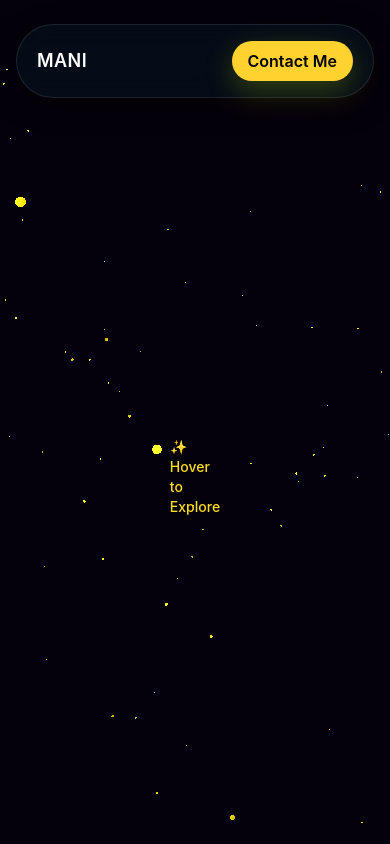
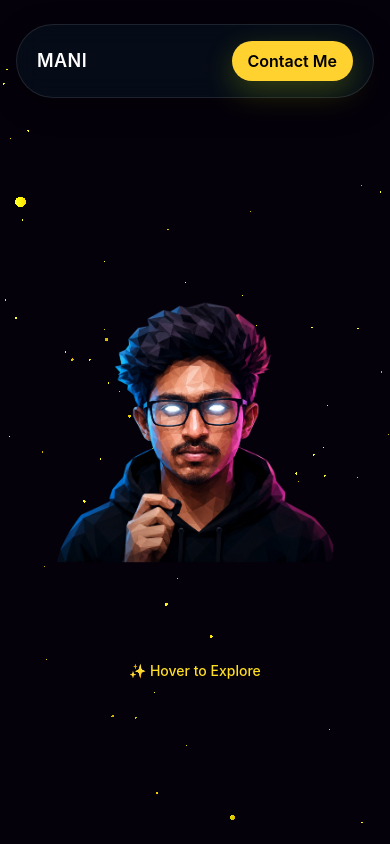
Before and after one commit to mani759/PORTFOLIO, a React app: page / in a window 390 px wide. Shown: the top 844 px of the page. Built offline with nearby package versions, Linux system fonts and the light colour scheme; the HTML template or start-up script is replaced by a standard one.

Commit message:
chanes saved

```diff
--- a/src/components/GlassCard.jsx
+++ b/src/components/GlassCard.jsx
@@ -24,6 +24,9 @@ const GlassCard = ({ title, items, color, icon, index }) => {
       }}
       transition={{
         duration: 0.15,
+      }}
+      whileTap={{
+        scale: 0.97,
       }}
       className="relative overflow-hidden backdrop-blur-xl bg-white/[0.06] border border-white/10 rounded-2xl p-4 w-64 shadow-[0_8px_32px_rgba(0,0,0,0.4)] hover:border-yellow-400/30 transition-all duration-300"
     >
--- a/src/components/IntroCard.jsx
+++ b/src/components/IntroCard.jsx
@@ -3,7 +3,7 @@ import { motion } from "framer-motion";
 
 const IntroCard = () => {
   return (
-    <div className="backdrop-blur-md bg-white/10 border border-white/20 rounded-2xl p-6 w-[550px]">
+    <div className="backdrop-blur-md bg-white/10 border border-white/20 rounded-2xl p-6 w-[500px]">
       <div>
         <h1 className="text-4xl font-bold text-white">Manikanta</h1>
 
@@ -25,6 +25,9 @@ const IntroCard = () => {
           transition={{
             delay: 0.5,
           }}
+          whileTap={{
+            scale: 0.9,
+          }}
         >
           <SocialLinks />
         </motion.div>
--- a/src/sections/Hero.jsx
+++ b/src/sections/Hero.jsx
@@ -9,9 +9,11 @@ import SkillCat from "../components/SkillCat";
 import { useInView } from "framer-motion";
 import { useRef } from "react";
 import { useEffect } from "react";
+import { AnimatePresence } from "framer-motion";
 
 const Hero = () => {
   const [showContent, setShowContent] = useState(false);
+
   const heroRef = useRef(null);
   const isInView = useInView(heroRef);
   useEffect(() => {
@@ -50,13 +52,35 @@ const Hero = () => {
     `,
         }}
       ></div>
-      <div className="relative z-10 flex justify-center items-center min-h-screen">
-        <div className=" relative">
-          <div className="absolute right-full mr-10 top-1/2 -translate-y-1/2">
-            {showContent && <SkillCat />}
+      <div className="relative z-10 flex justify-center items-center min-h-screen px-4 pt-26 lg:pt-0">
+        <div className=" relative flex flex-col lg:flex-row items-center justify-center gap-8 lg:gap-8 max-w-[1400px] mx-auto">
+          <div className="order-3 lg:order-1">
+            <AnimatePresence>
+              {showContent && (
+                <motion.div
+                  initial={{
+                    opacity: 0,
+                    x: 100,
+                  }}
+                  animate={{
+                    opacity: 1,
+                    x: 0,
+                  }}
+                  exit={{
+                    opacity: 0,
+                    x: 100,
+                  }}
+                  transition={{
+                    duration: 0.4,
+                  }}
+                >
+                  <SkillCat />
+                </motion.div>
+              )}
+            </AnimatePresence>
           </div>
 
-          <div className=" relative hidden  md:block w-[380px] lg:w-[550px] ">
+          <div className=" order-1 lg:order-2 relative flex-shrink-0 w-[280px] md:w-[380px] lg:w-[550px]">
             {showContent && (
               <motion.div
                 initial={{
@@ -77,7 +101,10 @@ const Hero = () => {
               src={mani}
               alt="MANI AVATAR"
               className="w-full object-contain"
-              animate={{ y: [0, -15, 0], scale: showContent ? 1.2 : 1 }}
+              animate={{
+                y: [0, -15, 0],
+                scale: showContent ? (window.innerWidth < 1024 ? 1 : 1.15) : 1,
+              }}
               transition={{
                 duration: 10,
                 repeat: Infinity,
@@ -88,6 +115,14 @@ const Hero = () => {
                   setShowContent(true);
                 })
               }
+              whileTap={{
+                scale: 0.95,
+              }}
+              onClick={() => {
+                if (window.innerWidth < 1024) {
+                  setShowContent((prev) => !prev);
+                }
+              }}
             />
           </div>
           <div className="absolute left-1/2 -translate-x-1/2 top-full mt-4">
@@ -107,7 +142,7 @@ const Hero = () => {
             )}
           </div>
 
-          <div className="absolute left-full  top-1/2 -translate-y-1/2">
+          <div className="order-2 lg:order-3">
             {showContent && (
               <motion.div
                 initial={{
@@ -123,6 +158,9 @@ const Hero = () => {
                 transition={{
                   duration: 0.6,
                 }}
+                whileTap={{
+                  scale: 0.97,
+                }}
               >
                 <IntroCard />
               </motion.div>
```
